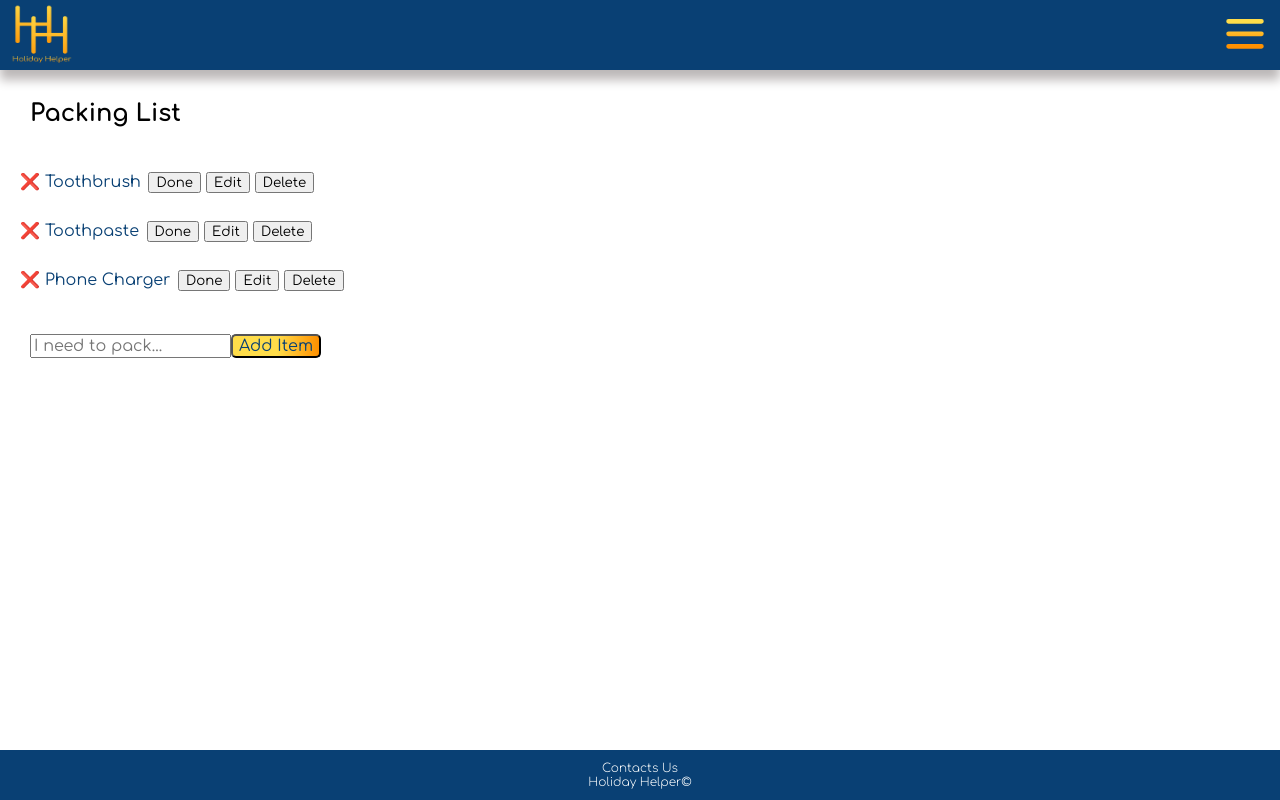
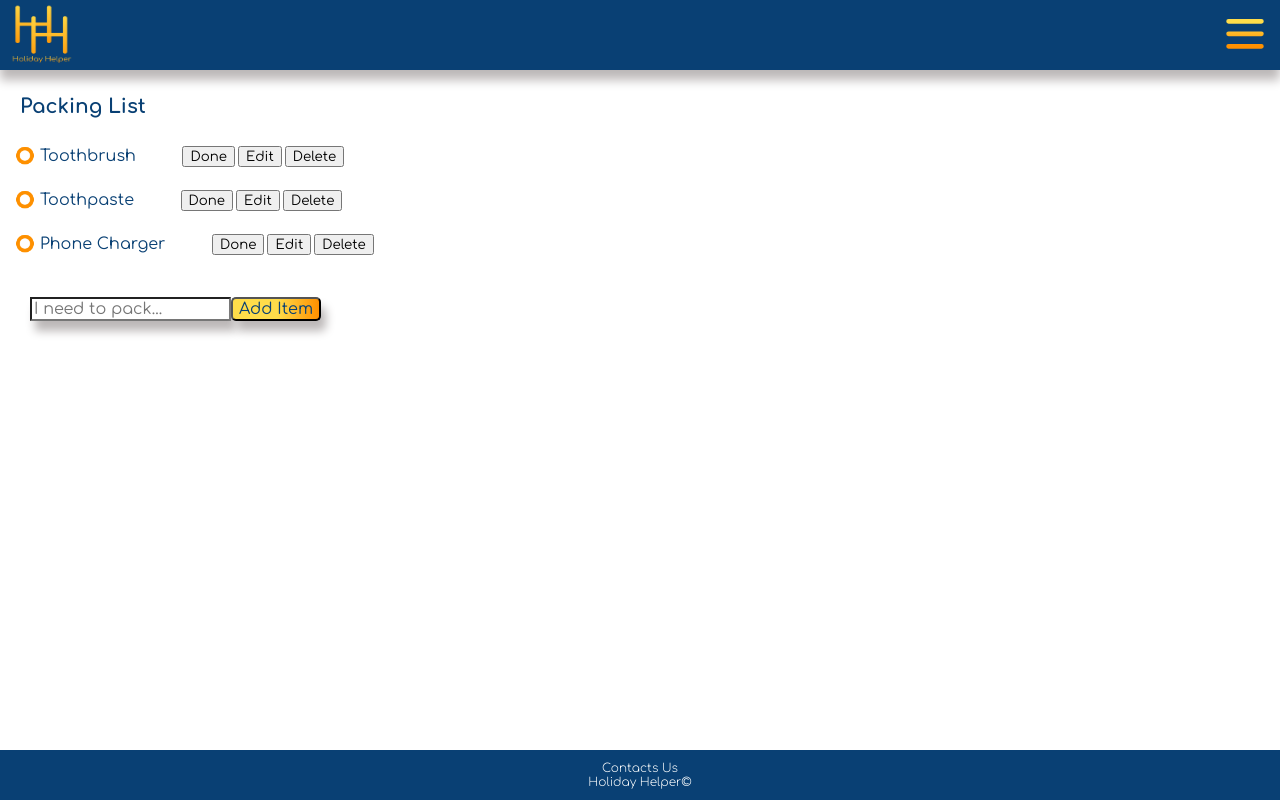
Before and after one commit to lalicia/holiday_helper_frontend, a React (Create React App) app: page /packing-list in a window 1280 px wide. Built offline with nearby package versions, Linux system fonts and the light colour scheme.

Commit message:
finished off ccs on packing list/todo

```diff
--- a/src/Component/TodoList/Todo.css
+++ b/src/Component/TodoList/Todo.css
@@ -12,7 +12,7 @@ align-items: baseline;
 }
 
 .todo-title {
-margin: 5px;
+margin-right: 45px;
 color:var(--dark-blue)
 }
 
@@ -24,33 +24,33 @@ color:var(--dark-blue)
    margin:30px;
 }
 
-.title {
-    margin: 30px;
-}
-
 .add-todo-add{
     color:var(--dark-blue);
     font-family: 'Comfortaa';
     font-size: 16px;
     border-radius: 5px;
-    background-image: linear-gradient(to right,  #FFDD4A 51%, #FE9000 100%)
+    background-image: linear-gradient(to right,  #FFDD4A 51%, #FE9000 100%);
+    box-shadow: 5px 10px 10px #bcb8b8;
+
+}
+.add-todo-add:active {
+        transform: translateY(4px);
 }
 
-
 .toggle-button{
-margin: 2.5px;
+margin: 1.5px;
 font-family: 'Comfortaa';
 
 }
 
 .edit-button{
-    margin: 2.5px;
+    margin: 1.5px;
     font-family: 'Comfortaa';
 
 }
 
 .delete-button{
-    margin: 2.5px;
+    margin: 1.5px;
     font-family: 'Comfortaa';
 
 }
@@ -58,4 +58,10 @@ font-family: 'Comfortaa';
 .add-text{
     font: var(--dark-blue);
     outline: none;
+    box-shadow: 5px 10px 10px #bcb8b8;
 }
+
+.tick-cross{
+    color: transparent;
+    text-shadow: 0 0 0 #FE9000;
+}
--- a/src/Component/TodoList/Todo/TodoTitle.js
+++ b/src/Component/TodoList/Todo/TodoTitle.js
@@ -9,7 +9,7 @@ export function TodoTitle(props) {
 
   return (
     <div className="todo-title">
-      <span className="tick-cross">{isComplete ? `✔️` : `❌`}</span>
+      <span className="tick-cross">{isComplete ? `✔️` : `⭕`}</span>
       {isEditing ? (
         <input
           className="edit-todo-input"
--- a/src/Component/TodoList/TodoList.js
+++ b/src/Component/TodoList/TodoList.js
@@ -42,7 +42,7 @@ function TodoList() {
 
   return (
     <div className="todo-list">
-      <h2 className="title">Packing List</h2>
+      <h2 className="page-title">Packing List</h2>
       {todos.map((todo) => (
         <Todo
           key={todo.id}
```
